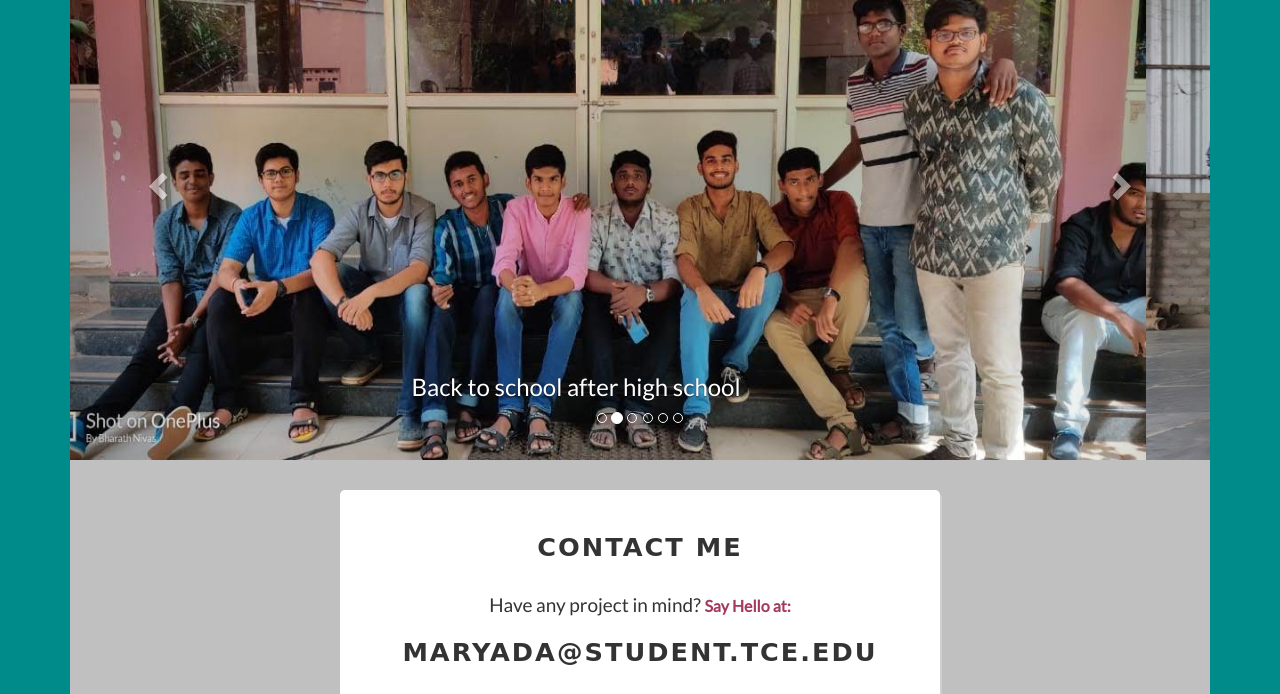
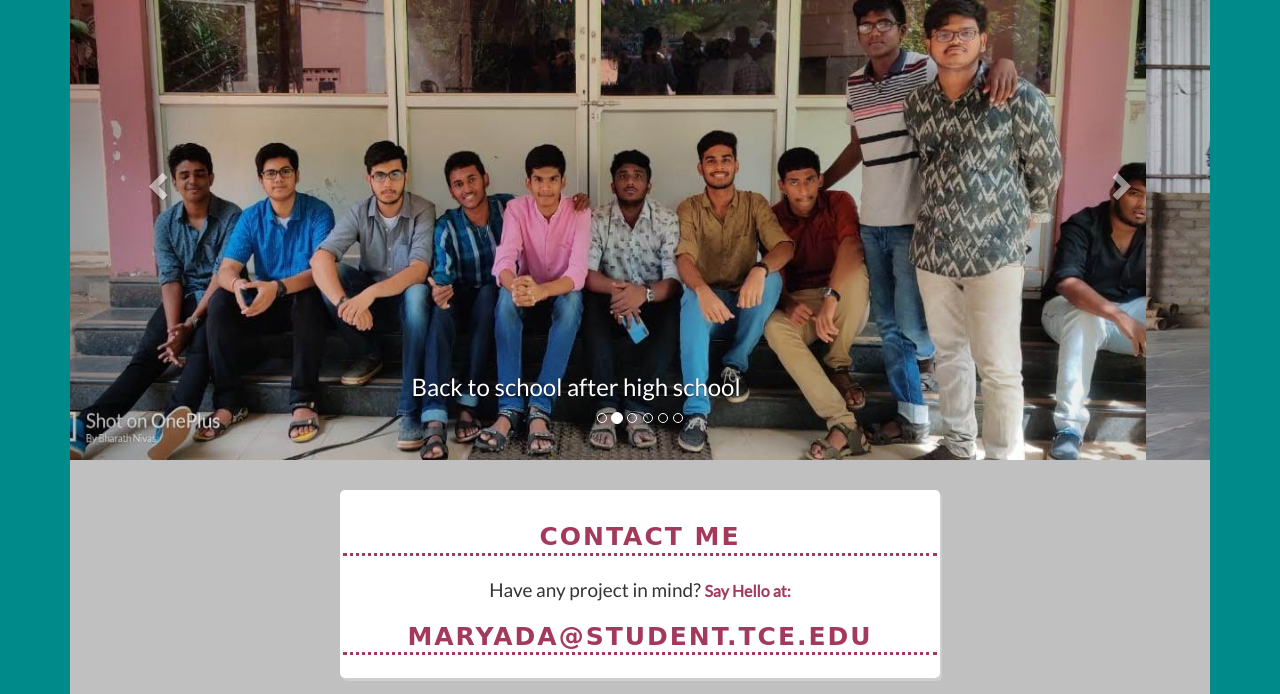
Before and after one commit to maryada6/maryada6.github.io, a plain HTML site: page Coursera-Web-Design-for-Everybody-Capstone-Project-master/index.html in a window 1280 px wide. Shown: the part 857-1551 px from the top of the page. Drawn offline with nearby package versions, Linux system fonts and the light colour scheme; a web font is replaced by a local one.

Commit message:
Update styleSheet.css

```diff
--- a/Coursera-Web-Design-for-Everybody-Capstone-Project-master/css/styleSheet.css
+++ b/Coursera-Web-Design-for-Everybody-Capstone-Project-master/css/styleSheet.css
@@ -207,7 +207,7 @@ header .nav {
   font-weight: 700;
 }
 
-.contact .contact-div .h2 {
+.contact .contact-div h2 {
   color: #A3395B;
   padding-bottom: 2px;
   padding-top: 10px;
```
